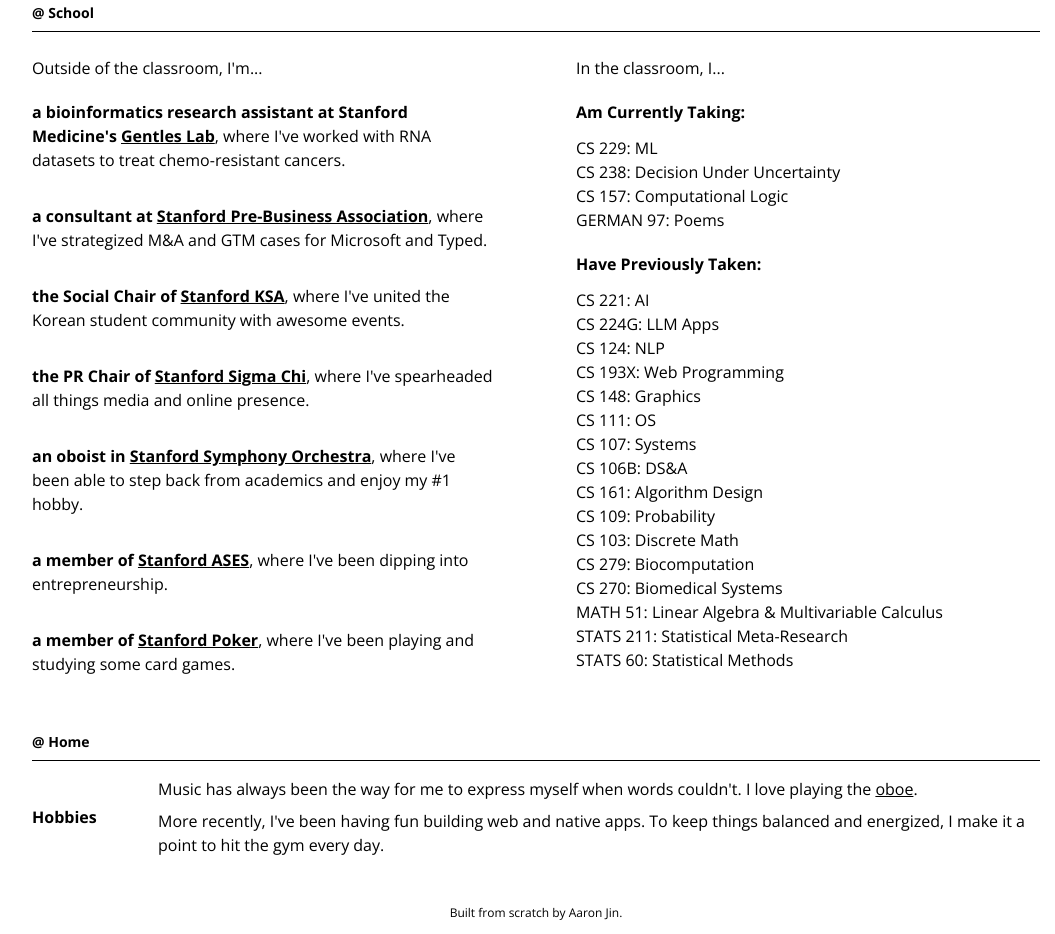
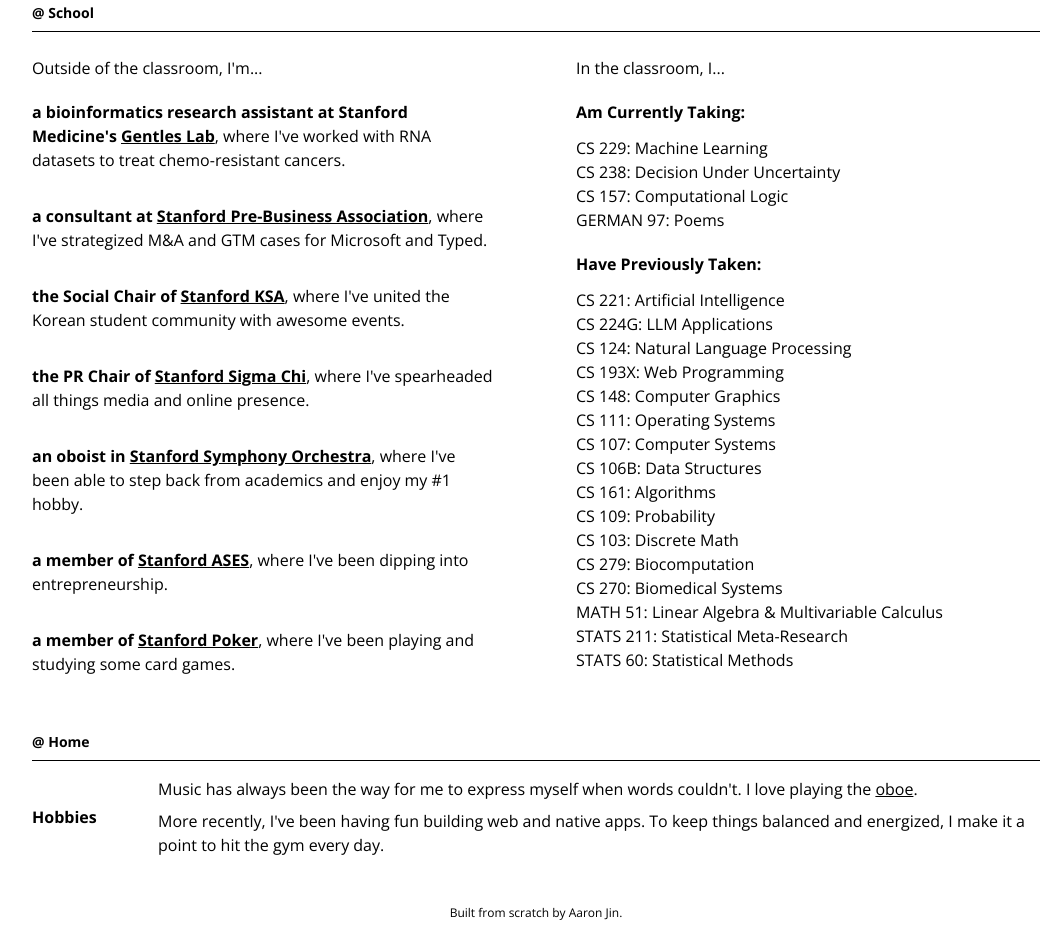
Before and after one commit to aaronkjin/personal, a Next.js app: page /about in a window 1280 px wide. Shown: the part 1020-1954 px from the top of the page, without its empty margins (104-1159 px from the left). Built offline with nearby package versions, Linux system fonts and the light colour scheme.

Commit message:
descriptive course titles

```diff
--- a/pages/about.js
+++ b/pages/about.js
@@ -402,7 +402,9 @@ export default function About() {
           <div className="text-sm tablet:text-base mt-1 laptop:mt-3">
             <div>
               CS 229
-              <span className={theme === "dark" ? "opacity-50" : ""}>: ML</span>
+              <span className={theme === "dark" ? "opacity-50" : ""}>
+                : Machine Learning
+              </span>
             </div>
 
             <div>
@@ -434,20 +436,22 @@ export default function About() {
           <div className="text-sm tablet:text-base mt-1 laptop:mt-3">
             <div>
               CS 221
-              <span className={theme === "dark" ? "opacity-50" : ""}>: AI</span>
+              <span className={theme === "dark" ? "opacity-50" : ""}>
+                : Artificial Intelligence
+              </span>
             </div>
 
             <div>
               CS 224G
               <span className={theme === "dark" ? "opacity-50" : ""}>
-                : LLM Apps
+                : LLM Applications
               </span>
             </div>
 
             <div>
               CS 124
               <span className={theme === "dark" ? "opacity-50" : ""}>
-                : NLP
+                : Natural Language Processing
               </span>
             </div>
 
@@ -461,33 +465,35 @@ export default function About() {
             <div>
               CS 148
               <span className={theme === "dark" ? "opacity-50" : ""}>
-                : Graphics
+                : Computer Graphics
               </span>
             </div>
 
             <div>
               CS 111
-              <span className={theme === "dark" ? "opacity-50" : ""}>: OS</span>
+              <span className={theme === "dark" ? "opacity-50" : ""}>
+                : Operating Systems
+              </span>
             </div>
 
             <div>
               CS 107
               <span className={theme === "dark" ? "opacity-50" : ""}>
-                : Systems
+                : Computer Systems
               </span>
             </div>
 
             <div>
               CS 106B
               <span className={theme === "dark" ? "opacity-50" : ""}>
-                : DS&A
+                : Data Structures
               </span>
             </div>
 
             <div>
               CS 161
               <span className={theme === "dark" ? "opacity-50" : ""}>
-                : Algorithm Design
+                : Algorithms
               </span>
             </div>
 
```
